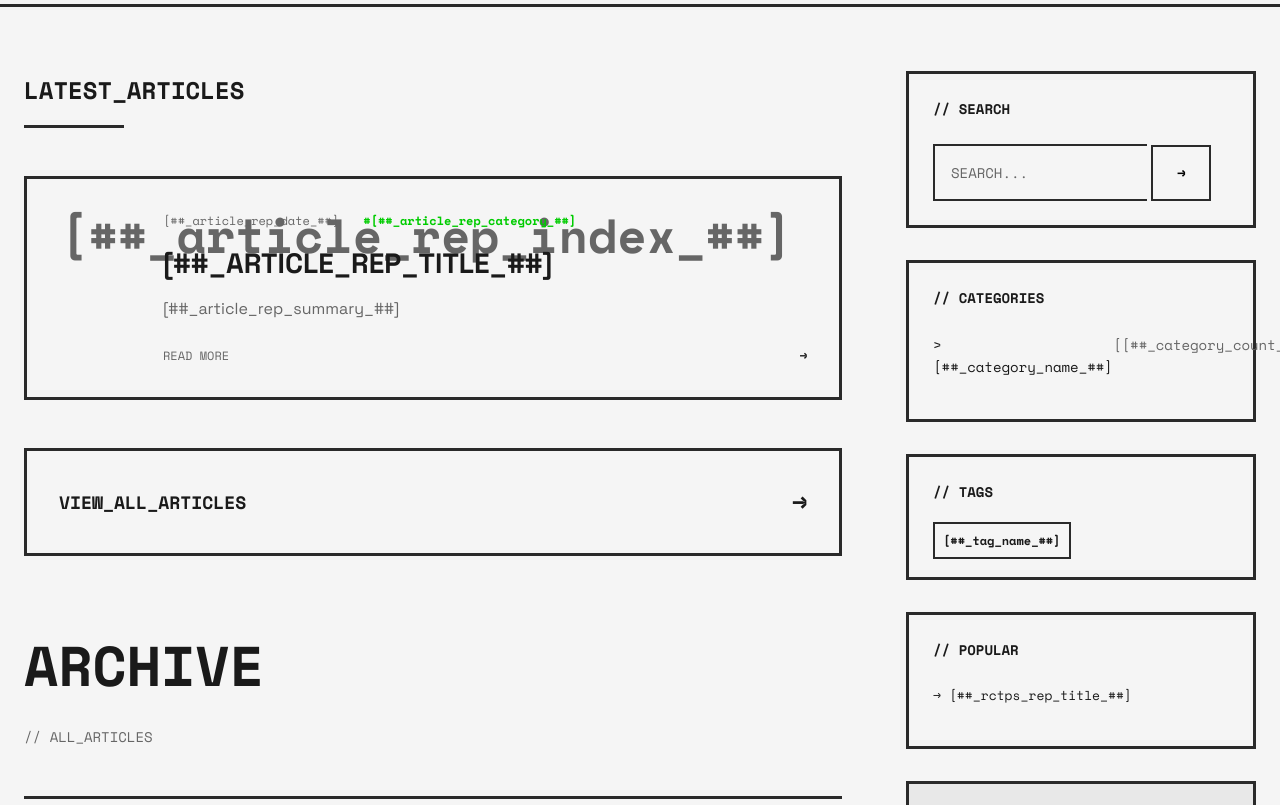
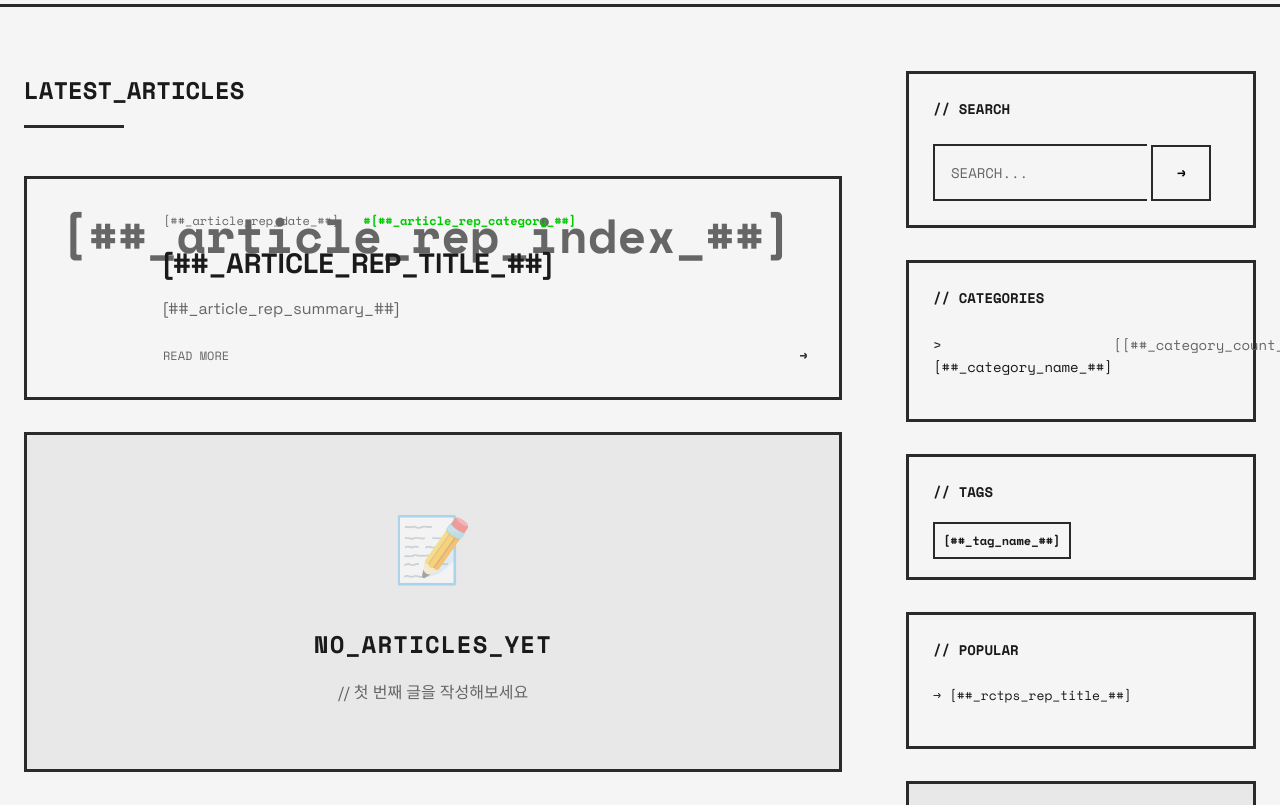
Before and after one commit to gunjourain112/brutalism-tistory-theme, a plain HTML site: page skin.html in a window 1280 px wide. Shown: the part 84-889 px from the top of the page. Drawn offline with nearby package versions, Linux system fonts and the light colour scheme.

Commit message:
fix: Resolve jQuery conflicts and add empty state UI

```diff
--- a/images/script.js
+++ b/images/script.js
@@ -1,3 +1,7 @@
+// Wrap everything in IIFE to avoid conflicts with Tistory's scripts
+(function() {
+    'use strict';
+
 // Theme Toggle
 const themeToggle = document.getElementById('themeToggle');
 const themeIcon = document.querySelector('.theme-icon');
@@ -283,3 +287,5 @@
         });
     });
 }
+
+})(); // End of IIFE
--- a/skin.html
+++ b/skin.html
@@ -76,6 +76,14 @@
                         </div>
                     </article>
                     </s_article_rep>
+
+                    <s_article_rep_empty>
+                    <div class="empty-state">
+                        <div class="empty-icon">📝</div>
+                        <h3 class="empty-title">NO_ARTICLES_YET</h3>
+                        <p class="empty-desc">// 첫 번째 글을 작성해보세요</p>
+                    </div>
+                    </s_article_rep_empty>
 
                     <div class="view-all-section">
                         <a href="[##_blog_link_##]archive" class="view-all-btn">
@@ -286,6 +294,18 @@
         </div>
     </footer>
 
+    <script>
+        // Prevent jQuery conflicts from Tistory's common.js
+        (function() {
+            // Store original jQuery if it exists
+            if (typeof jQuery !== 'undefined') {
+                window._originalJQuery = jQuery;
+            }
+            if (typeof $ !== 'undefined') {
+                window._original$ = $;
+            }
+        })();
+    </script>
     <script src="./images/script.js"></script>
 </body>
 </html>
--- a/style.css
+++ b/style.css
@@ -1522,3 +1522,31 @@
 .archive-item.hidden {
     display: none;
 }
+/* =====
+ Empty State ===== */
+.empty-state {
+    text-align: center;
+    padding: var(--spacing-2xl) var(--spacing-md);
+    border: 3px solid var(--border);
+    background-color: var(--bg-secondary);
+    margin: var(--spacing-lg) 0;
+}
+
+.empty-icon {
+    font-size: 4rem;
+    margin-bottom: var(--spacing-md);
+    opacity: 0.5;
+}
+
+.empty-title {
+    font-family: var(--font-mono);
+    font-size: 1.5rem;
+    color: var(--text-primary);
+    margin-bottom: var(--spacing-sm);
+    letter-spacing: 0.05em;
+}
+
+.empty-desc {
+    color: var(--text-secondary);
+    font-size: 1rem;
+}
```
